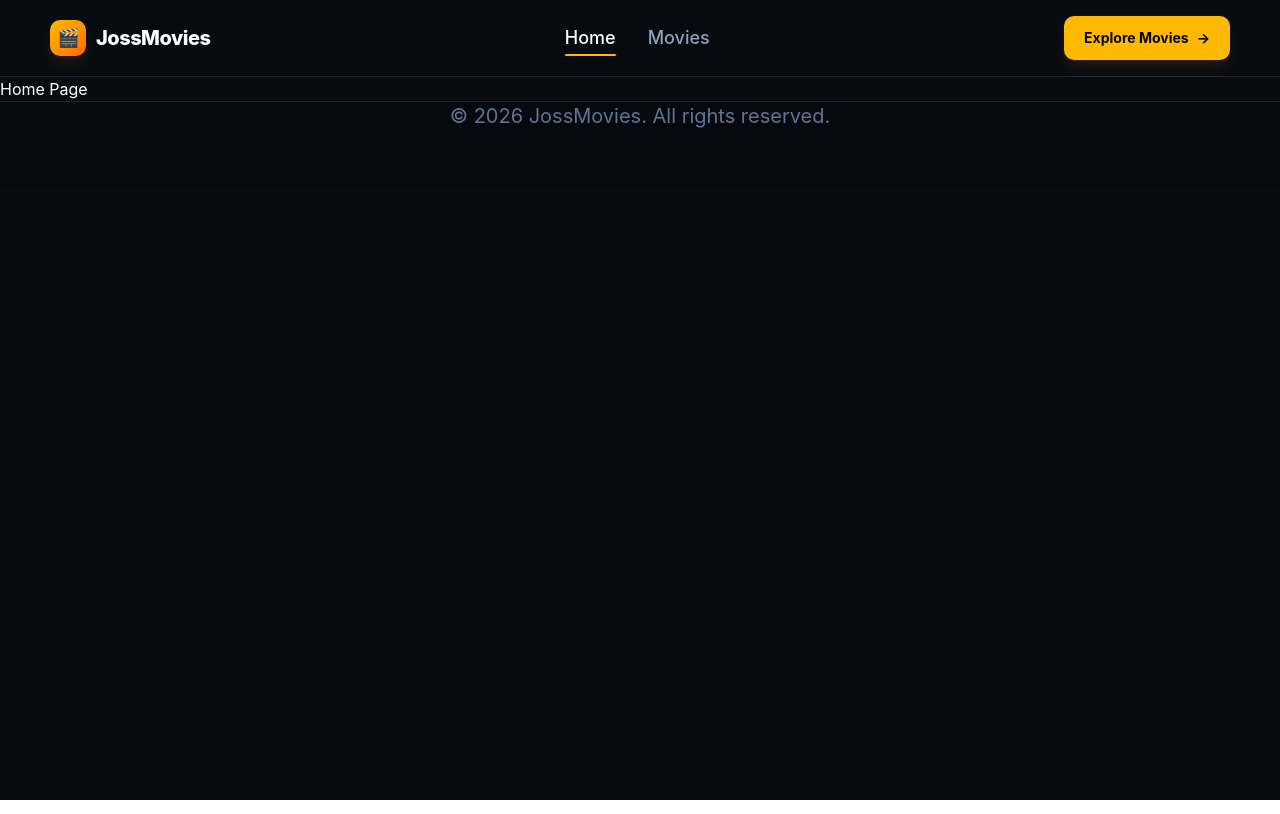
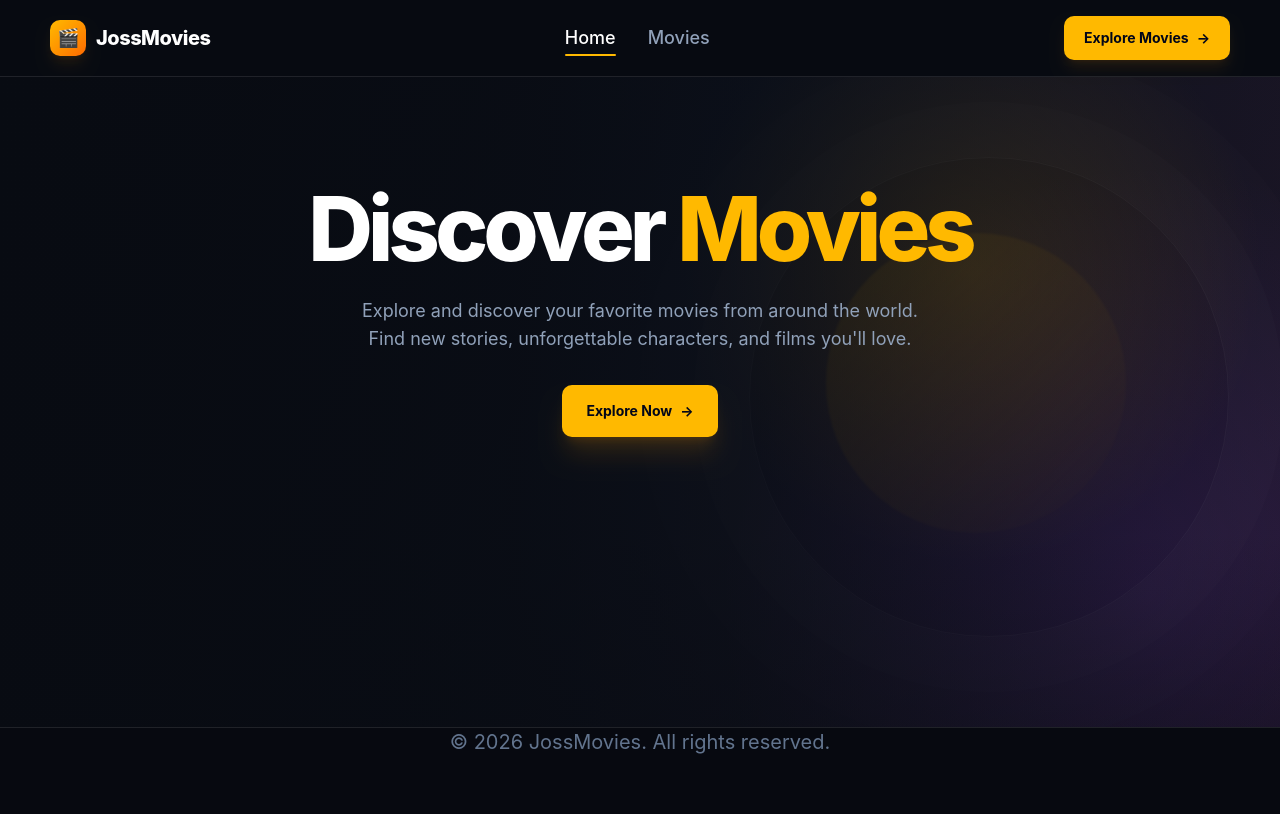
Before and after one commit to lsarker2024/Movie-Explorer, a React (Vite) app: page / in a window 1280 px wide. Built offline with nearby package versions, Linux system fonts and the light colour scheme.

Commit message:
Home Page is Done

```diff
--- a/src/pages/HomePage.jsx
+++ b/src/pages/HomePage.jsx
@@ -1,8 +1,37 @@
 const HomePage =()=>{
     return(
-        <div>
-            Home Page
-        </div>
+        <main>
+
+            <section class="relative isolate min-h-[590px] overflow-hidden sm:min-h-[650px]">
+
+                <div class="absolute inset-0 -z-20 bg-[radial-gradient(circle_at_76%_30%,rgba(255,183,3,.20),transparent_27%),radial-gradient(circle_at_90%_80%,rgba(102,49,181,.28),transparent_34%),linear-gradient(115deg,#090c13_0%,#121827_48%,#24182b_100%)]"></div>
+                <div class="absolute -right-24 top-20 -z-10 h-[420px] w-[420px] rounded-full border border-white/10 opacity-60 shadow-[0_0_0_55px_rgba(255,255,255,.025),0_0_0_110px_rgba(255,255,255,.018)] sm:right-[4%] sm:h-[480px] sm:w-[480px]"></div>
+                <div class="absolute right-[-20px] top-36 -z-10 h-[280px] w-[280px] rounded-full bg-gradient-to-br from-amber-400/15 to-orange-500/0 blur-[1px] sm:right-[12%] sm:top-[24%] sm:h-[300px] sm:w-[300px]"></div>
+                <div class="absolute inset-0 -z-10 bg-[linear-gradient(90deg,rgba(8,11,18,.98)_0%,rgba(8,11,18,.86)_40%,rgba(8,11,18,.25)_100%),linear-gradient(0deg,rgba(8,11,18,.3),transparent_30%)]"></div>
+
+                <div class="mx-auto min-h-[590px] max-w-[680px] text-center px-4 py-20 sm:min-h-[650px] sm:px-5 sm:py-24 lg:px-0">
+                    <div class="text-center">
+                        <h1 class="mt-3 text-[clamp(2.7rem,7vw,5.7rem)] font-extrabold leading-[.98] tracking-[-.055em]">
+                            Discover <span class="text-amber-400">Movies</span>
+                        </h1>
+
+                        <p class="mt-6 text-base leading-7 text-slate-400 sm:text-lg">
+                            Explore and discover your favorite movies from around the world.
+                            <br />
+                            Find new stories, unforgettable characters, and films you'll love.
+                        </p>
+
+                        <div class="mt-8 gap-3">
+                            <a href="/movie-listing"
+                            class="inline-flex min-h-[52px] w-full items-center justify-center gap-2 rounded-[10px] bg-amber-400 px-6 text-sm font-bold text-slate-950 shadow-xl shadow-amber-500/15 transition hover:-translate-y-0.5 hover:bg-amber-300 sm:w-auto">
+                            Explore Now <span>→</span>
+                            </a>
+                        </div>
+                    </div>
+                </div>
+            </section>
+        </main>
+
     );
 }
 
```
